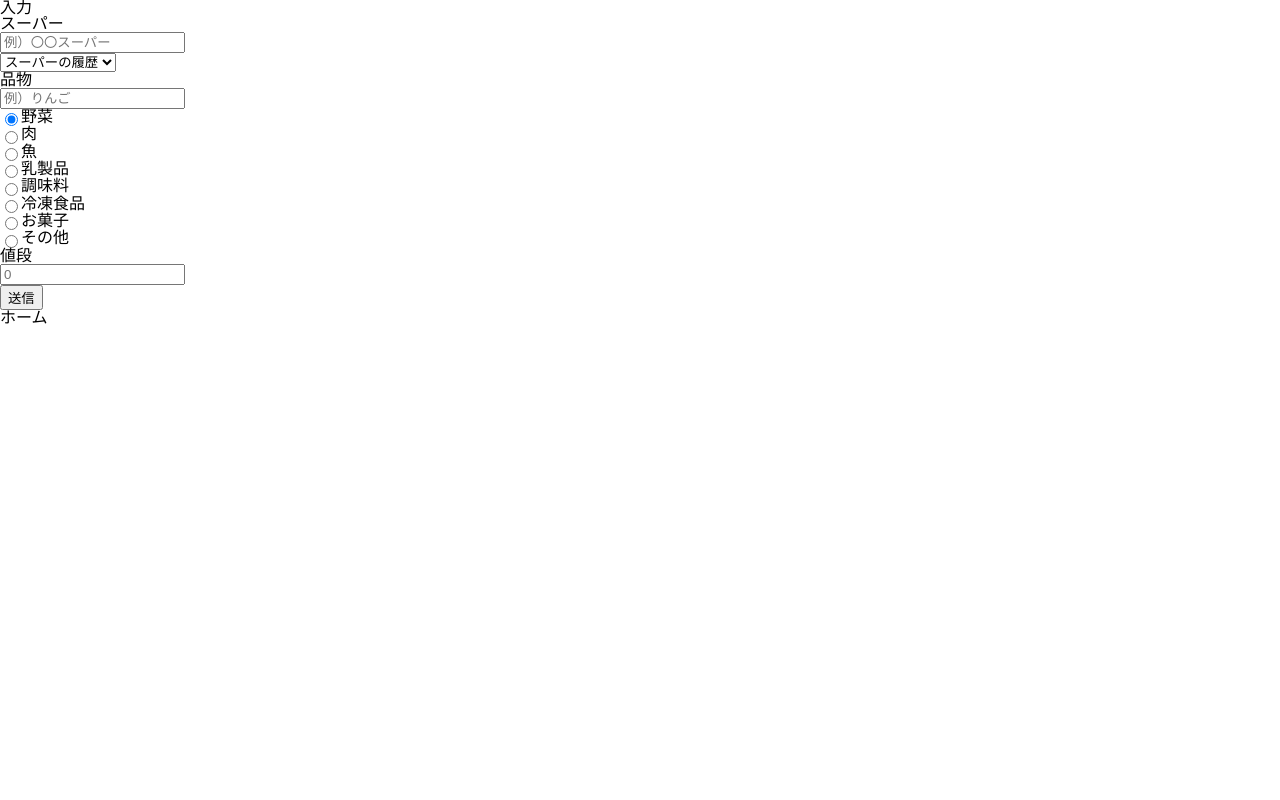
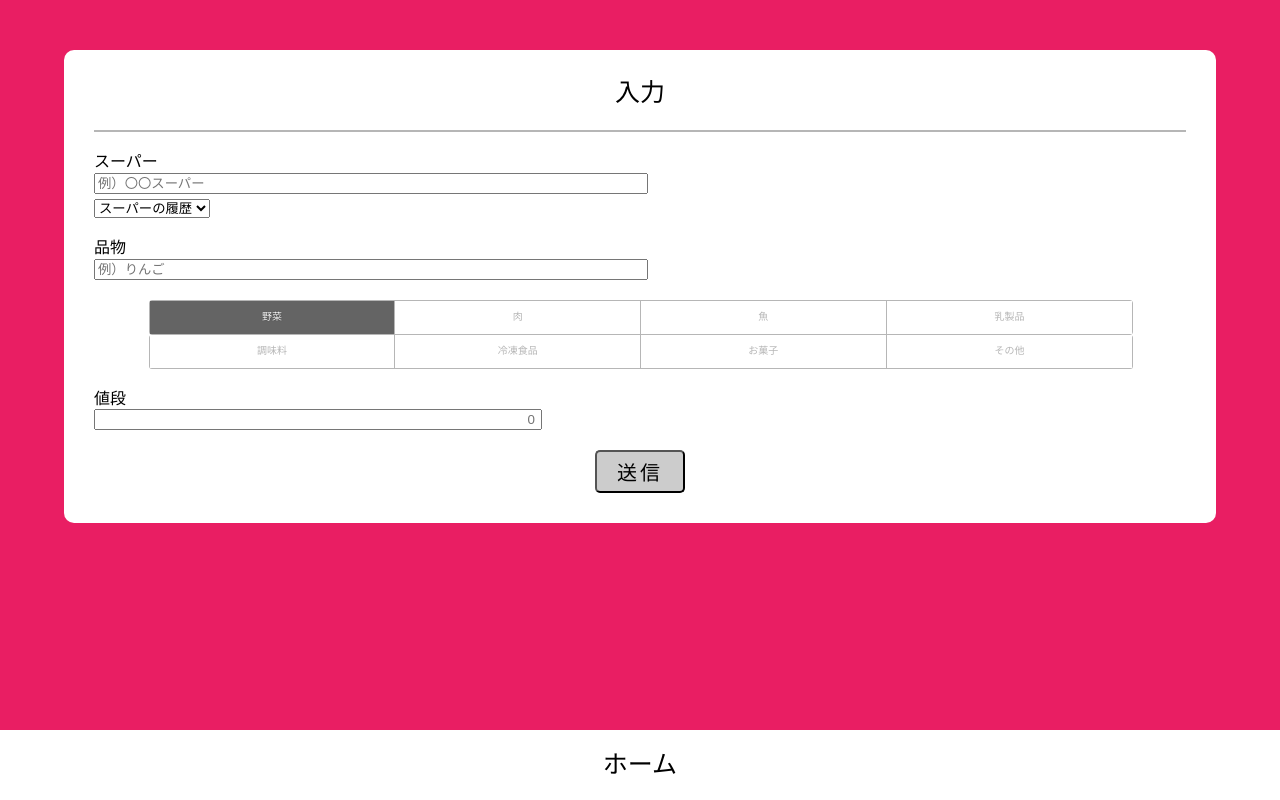
Before and after one commit to chikata1240/sekurabe, a PHP site: page /input.php in a window 1280 px wide. Run offline with PHP 8.4, Linux system fonts and the light colour scheme; tables that the repository leaves empty or names only in its code hold one stand-in row (values such as "Sample post"); style sheets or scripts are compiled from the project's sources.

Commit message:
input.css作成

```diff
--- a/css/input_css/input_smart.css
+++ b/css/input_css/input_smart.css
@@ -1 +1,154 @@
-/* No CSS *//*# sourceMappingURL=input_smart.css.map */
+body {
+  background: #e91e63;
+  width: 100vw;
+  height: 100%;
+}
+
+body form {
+  background: #fff;
+  width: 90%;
+  margin: 50px auto 0;
+  padding: 30px;
+  border-radius: 10px;
+  -webkit-box-sizing: border-box;
+          box-sizing: border-box;
+}
+
+body form .title_box {
+  width: 100%;
+  height: 50px;
+  font-size: 25px;
+  text-align: center;
+  border-bottom: solid 2px #b6b6b6;
+}
+
+body form .supermarkets_box {
+  margin-top: 20px;
+}
+
+body form .supermarkets_box label {
+  line-height: 1.3;
+}
+
+body form .supermarkets_box input {
+  width: 50%;
+  height: 15px;
+  margin-bottom: 5px;
+}
+
+body form .name_box {
+  margin-top: 20px;
+}
+
+body form .name_box label {
+  line-height: 1.3;
+}
+
+body form .name_box input {
+  width: 50%;
+  height: 15px;
+}
+
+body form .type_box {
+  width: 90%;
+  margin: 20px auto;
+}
+
+body form .type_box .inline-radio {
+  width: 100%;
+  display: -webkit-box;
+  display: -ms-flexbox;
+  display: flex;
+  border-radius: 3px;
+  border: 1px solid #b6b6b6;
+}
+
+body form .type_box .inline-radio:last-child {
+  border-top: 0;
+}
+
+body form .type_box .inline-radio div {
+  position: relative;
+  -webkit-box-flex: 1;
+      -ms-flex: 1;
+          flex: 1;
+}
+
+body form .type_box .inline-radio div input {
+  width: 100%;
+  height: 30px;
+}
+
+body form .type_box .inline-radio div label {
+  position: absolute;
+  top: 0;
+  left: 0;
+  color: #b6b6b6;
+  width: 100%;
+  height: 100%;
+  font-size: 10px;
+  background: #fff;
+  display: -webkit-box;
+  display: -ms-flexbox;
+  display: flex;
+  -webkit-box-align: center;
+      -ms-flex-align: center;
+          align-items: center;
+  -webkit-box-pack: center;
+      -ms-flex-pack: center;
+          justify-content: center;
+  border-right: 1px solid #b6b6b6;
+  -webkit-box-sizing: border-box;
+          box-sizing: border-box;
+}
+
+body form .type_box .inline-radio div:last-child label {
+  border-right: 0;
+}
+
+body form .type_box .inline-radio div input:checked + label {
+  background: #646464;
+  color: #fff;
+  text-shadow: 0 0 1px rgba(0, 0, 0, 0.7);
+}
+
+body form .price_box label {
+  line-height: 1.3;
+}
+
+body form .price_box input {
+  width: 40%;
+  height: 15px;
+  text-align: right;
+  padding-right: 5px;
+}
+
+body form .submit_box {
+  width: 100;
+  margin-top: 20px;
+  text-align: center;
+}
+
+body form .submit_box .submit {
+  padding: 5px 20px 5px;
+  display: inline-block;
+  font-size: 20px;
+  background-color: #ccc;
+  border-radius: 5px;
+  letter-spacing: 3px;
+}
+
+body footer {
+  width: 100%;
+  height: 70px;
+  position: fixed;
+  bottom: 0;
+  background-color: #fff;
+}
+
+body footer p {
+  font-size: 25px;
+  line-height: 70px;
+  text-align: center;
+}
+/*# sourceMappingURL=input_smart.css.map */
--- a/css/input_css/input_smart.scss
+++ b/css/input_css/input_smart.scss
@@ -0,0 +1,140 @@
+
+body {
+  background: #e91e63;
+  width: 100vw;
+  height: 100%;
+
+  form {
+    background: #fff;
+    width: 90%;
+    margin: 50px auto 0;
+    padding: 30px;
+    border-radius: 10px;
+    box-sizing: border-box;
+
+    // タイトル
+    .title_box{
+      width: 100%;
+      height: 50px;
+      font-size: 25px;
+      text-align: center;
+      border-bottom: solid 2px #b6b6b6;
+    }
+
+    // スーパーの名前
+    .supermarkets_box{
+      margin-top: 20px;
+      label{
+        line-height: 1.3;
+      }
+      input{
+        width: 50%;
+        height: 15px;
+        margin-bottom: 5px;
+      }
+    }// スーパーの名前
+
+    // 品物
+    .name_box{
+      margin-top: 20px;
+      label{
+        line-height: 1.3;
+      }
+      input{
+        width: 50%;
+        height: 15px;
+      }
+    }// 品物
+
+    // 種別
+    .type_box{
+      width: 90%;
+      margin: 20px auto;
+      .inline-radio {
+        width: 100%;
+        display: flex;
+        border-radius: 3px;
+        border: 1px solid #b6b6b6;
+        &:last-child{
+          border-top: 0;
+        }
+
+        div {
+          position: relative;
+          flex: 1;
+
+          input {
+            width: 100%;
+            height: 30px;
+          }
+
+          label {
+            position: absolute;
+            top: 0; left: 0;
+            color: #b6b6b6;
+            width: 100%;
+            height: 100%;
+            font-size: 10px;
+            background: #fff;
+            display: flex;
+            align-items: center;
+            justify-content: center;
+            border-right: 1px solid #b6b6b6;
+            box-sizing: border-box;
+          }
+          &:last-child label {
+            border-right: 0;
+          }
+          input:checked + label {
+            background: rgb(100,100,100);
+            color: #fff;
+            text-shadow: 0 0 1px rgba(0,0,0,.7);
+          }
+        }
+      }
+    }// 種別
+
+    // 値段
+    .price_box{
+      label{
+        line-height: 1.3;
+      }
+      input{
+        width: 40%;
+        height: 15px;
+        text-align: right;
+        padding-right: 5px;
+      }
+    }// 値段
+
+    // 送信ボタン
+    .submit_box{
+      width: 100;
+      margin-top: 20px;
+
+      text-align: center;
+      .submit{
+        padding: 5px 20px 5px;
+        display: inline-block;
+        font-size: 20px;
+        background-color: #ccc;
+        border-radius: 5px;
+        letter-spacing: 3px;
+      }
+    }// 送信ボタン
+  }// form
+
+  // footer
+  footer{
+    width: 100%;
+    height: 70px;
+    position: fixed;
+    bottom: 0;
+    background-color: #fff;
+    p{
+      font-size: 25px;
+      line-height: 70px;
+      text-align: center;
+    }
+  }
+}// body
```
Also changed, not shown: 1 other file.
